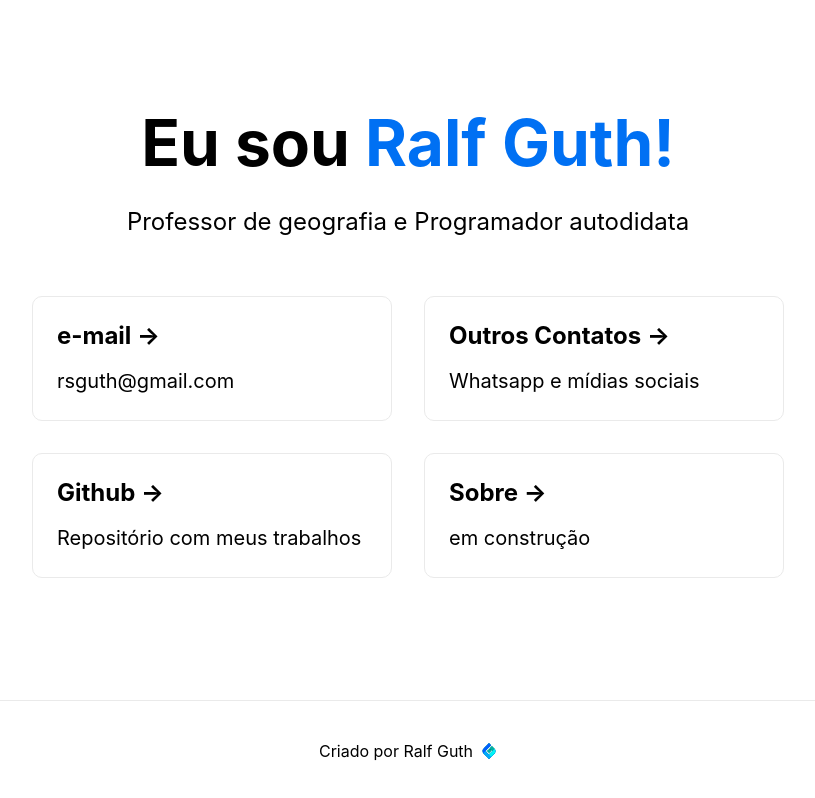
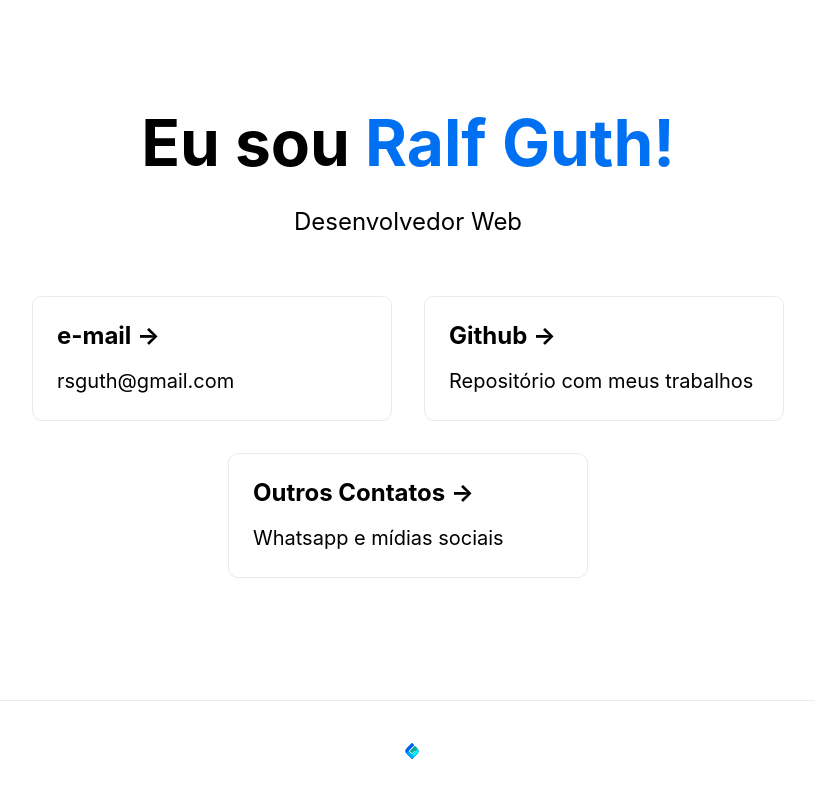
Before and after one commit to ralfguth/portfolio-next, a Next.js app: page / in a window 1280 px wide. Shown: the whole page, without its empty margins (232-1047 px from the left). Built offline with nearby package versions, Linux system fonts and the light colour scheme.

Commit message:
modifica ordem dos cards e endereços

```diff
--- a/pages/index.js
+++ b/pages/index.js
@@ -11,11 +11,11 @@ export default function Home() {
 
       <main className={styles.main}>
         <h1 className={styles.title}>
-          Eu sou <a href="https://ralfguth.vercel.app">Ralf Guth!</a>
+          Eu sou <a href="https://ralfguth.dev">Ralf Guth!</a>
         </h1>
 
         <p className={styles.description}>
-             Professor de geografia e Programador autodidata
+          Desenvolvedor Web
         </p>
 
         <div className={styles.grid}>
@@ -24,7 +24,13 @@ export default function Home() {
             <h3>e-mail &rarr;</h3>
             <p>rsguth@gmail.com</p>
           </a>
-
+          <a
+            href="https://github.com/ralfguth"
+            className={styles.card}
+          >
+            <h3>Github &rarr;</h3>
+            <p>Repositório com meus trabalhos</p>
+          </a>
           <a
             href="https://linklist.bio/ralfguth"
             className={styles.card}
@@ -35,33 +41,11 @@ export default function Home() {
             </p>
           </a>
 
-          <a
-            href="https://github.com/ralfguth"
-            className={styles.card}
-          >
-            <h3>Github &rarr;</h3>
-            <p>Repositório com meus trabalhos</p>
-          </a>
-
-
-
-          <a href="https://ralfguth.vercel.app" className={styles.card}>
-            <h3>Sobre &rarr;</h3>
-            <p>em construção</p>
-          </a>
-
         </div>
       </main>
 
       <footer className={styles.footer}>
-        <a
-          href="https://www.instagram.com/guth.sites"
-          target="_blank"
-          rel="noopener noreferrer"
-        >
-          Criado por Ralf Guth {' '}
-          <img src="/ralf.svg" alt="Guth Sites" className={styles.logo} />
-        </a>
+        <img src="/ralf.svg" alt="Guth Sites" className={styles.logo} />
       </footer>
     </div>
   )
```
